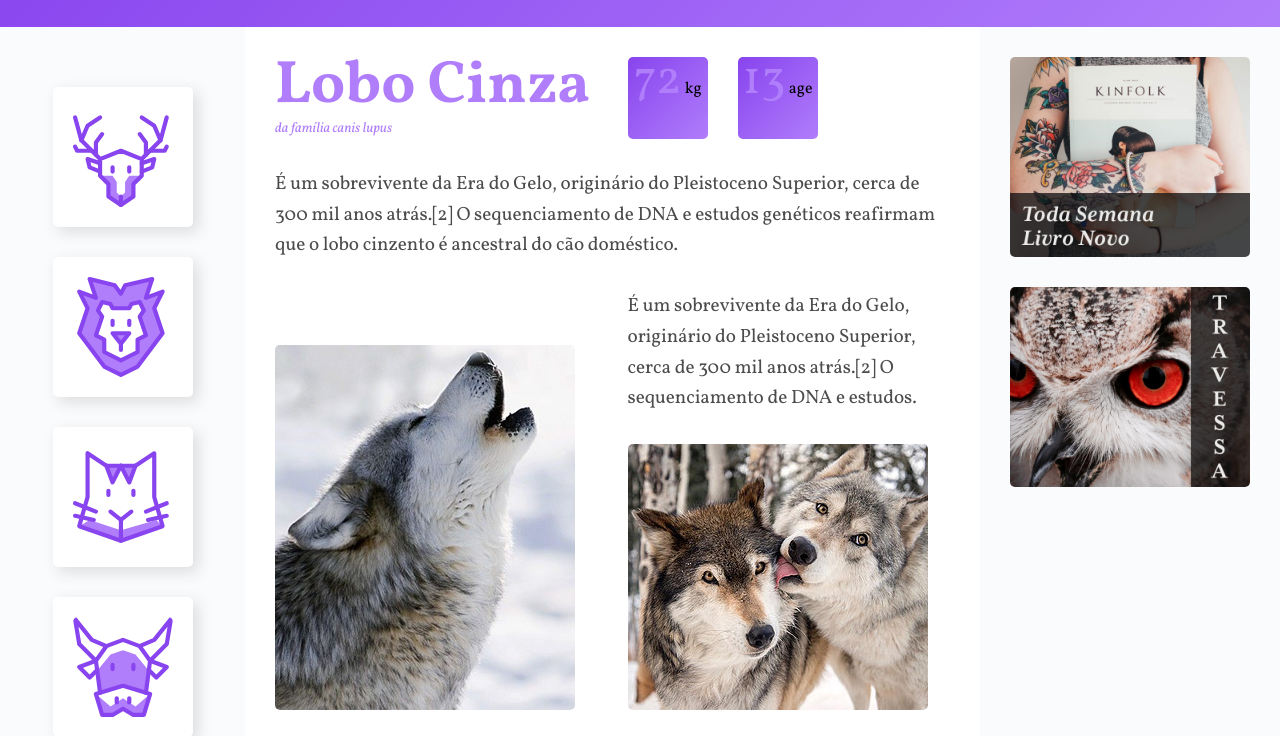
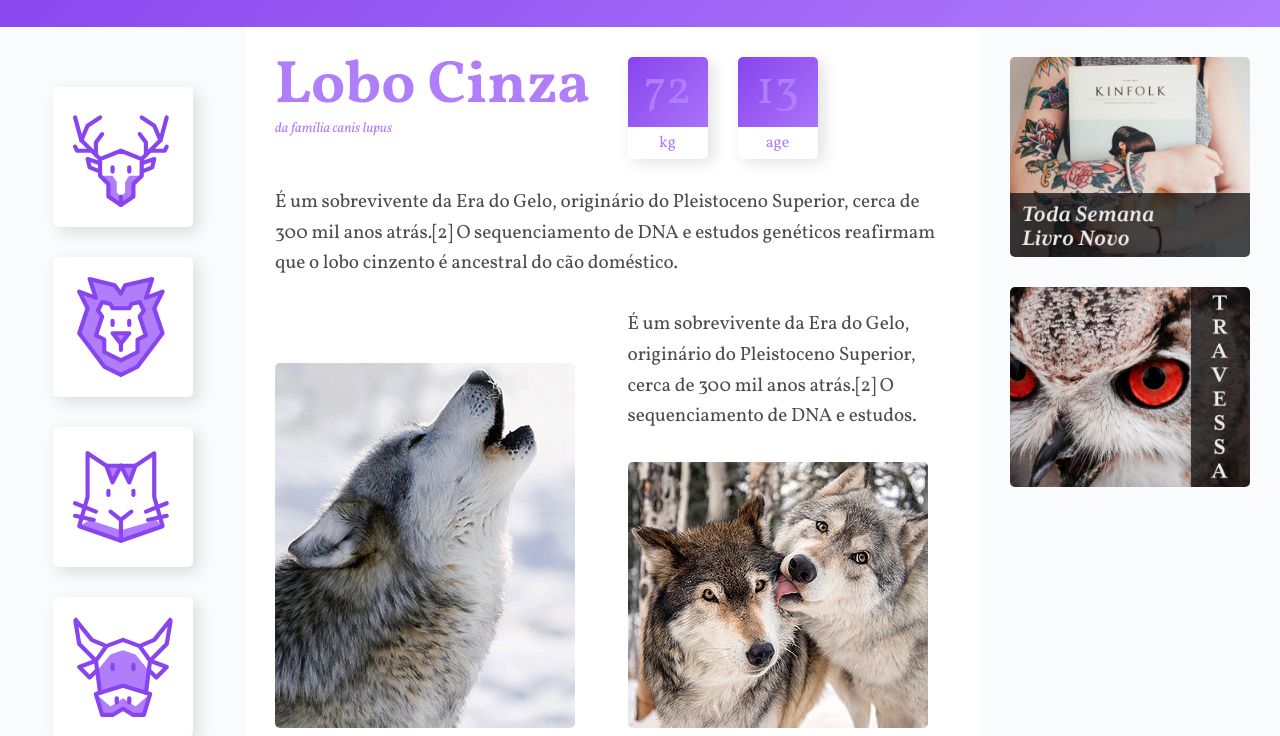
Before and after one commit to victorlucass/Wildbeast, a plain HTML site: page index.html in a window 1280 px wide. Shown: the part 78-814 px from the top of the page. Drawn offline with Linux system fonts and the light colour scheme.

Commit message:
feat: character number/label layout

```diff
--- a/css/style.css
+++ b/css/style.css
@@ -149,6 +149,7 @@ p{
 
 .wb-character {
     display: flex;
+    align-items: flex-start;
 }
 
 .wb-character > div {
@@ -156,16 +157,32 @@ p{
     background: linear-gradient(135deg, #8844ee, #B07DFB);
     border-radius: 5px;
     text-align: center;
+    box-shadow: 5px 5px  15px 0px rgb(44,44,44,0.15);
+    position: relative;
 }
 
 .wb-character div + div {
     margin-left: 30px;
 }
 
+.wb-character span {
+    display: block;
+    color: #B07DFB;
+}
+
 .wb-number {
-    color:  #B07DFB;
     font-size: 3rem;
     line-height: 1;
+    margin: 10px auto;
+}
+
+.wb-label {
+    display: block;
+    background: white;
+    border-radius: 0 0 5px 5px;
+    padding: 5px;
+    position: relative;
+    top: 2px;
 }
 
 /*Adverts*/
```
